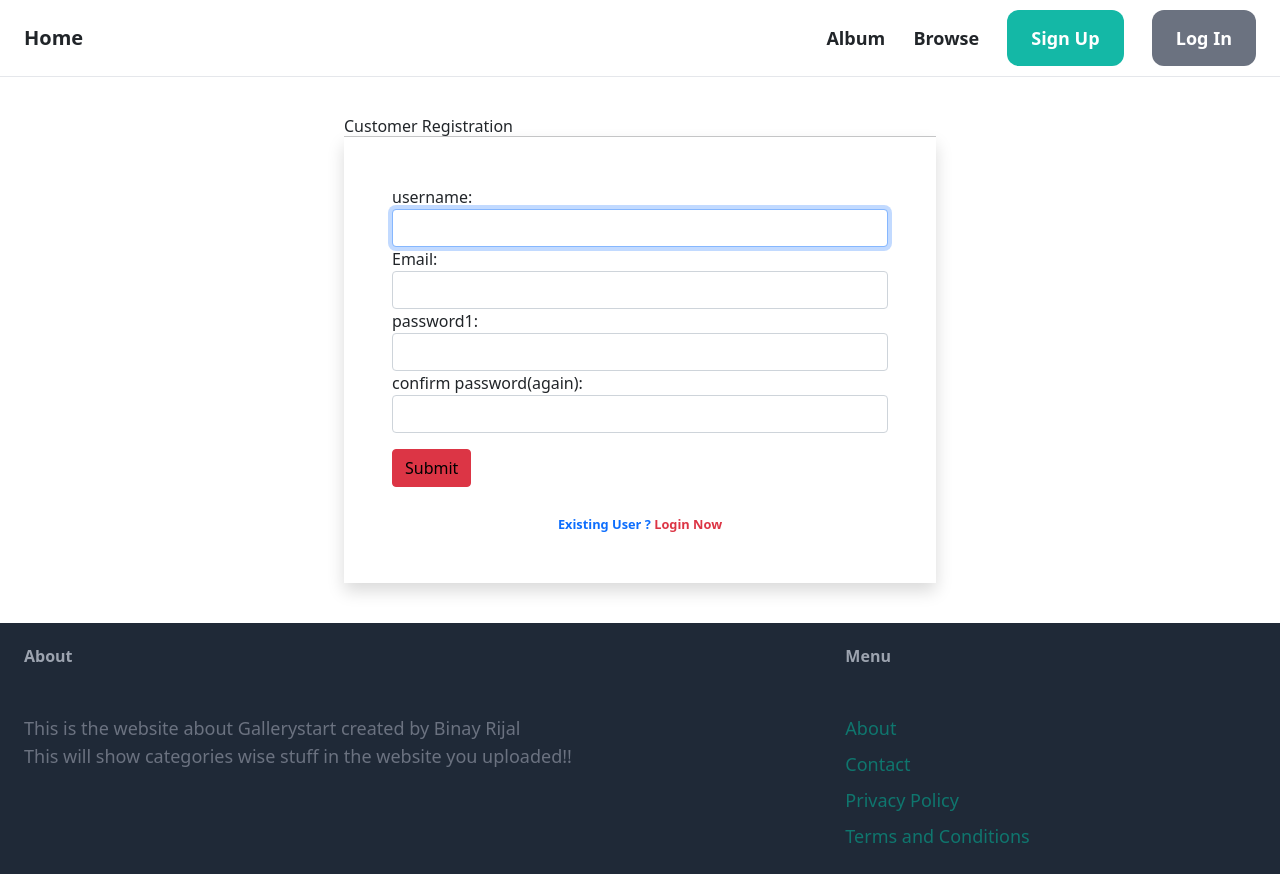
After one commit to binayrijal/photoalbum, a Django app: page /registration/ in a window 1280 px wide. The commit adds this page. Run offline with Django 4.2, Linux system fonts and the light colour scheme; some libraries are stand-ins or nearby versions.

Commit message:
user wise seperations

```diff
--- a/Gallerysite/Gallerysite/settings.py
+++ b/Gallerysite/Gallerysite/settings.py
@@ -125,6 +125,8 @@ MEDIA_URL='/media/'
 
 MEDIA_ROOT= BASE_DIR/ 'media'
 
+LOGIN_REDIRECT_URL = '/'
+
 # Default primary key field type
 # https://docs.djangoproject.com/en/4.1/ref/settings/#default-auto-field
 
--- a/Gallerysite/Gallerystart/forms.py
+++ b/Gallerysite/Gallerystart/forms.py
@@ -1,6 +1,9 @@
 from django import forms
 from .models import Album
 from django.contrib.auth.models import User
+from django.contrib.auth.forms import UserCreationForm,AuthenticationForm,UsernameField,PasswordChangeForm,PasswordResetForm,SetPasswordForm
+from django.utils.translation import gettext,gettext_lazy as _
+
 
 class Albumform(forms.ModelForm):
 
@@ -8,3 +11,46 @@ class Albumform(forms.ModelForm):
         model=Album
         fields=['id','photo','classification']
         labels={'photo':''}
+
+
+
+class UserRegistrationForm(UserCreationForm):
+    username=forms.CharField(label='username',required=True,widget=forms.TextInput(attrs={
+        'class':'form-control',
+
+    }))
+
+    email=forms.CharField(required=True,widget=forms.EmailInput(attrs={
+        'class':'form-control',
+
+    }))
+
+    password1=forms.CharField(label='password1',required=True,widget=forms.PasswordInput(attrs={
+        'class':'form-control',
+
+
+
+    }))
+    password2=forms.CharField(label='confirm password(again)',required=True,widget=forms.PasswordInput(attrs={
+        'class':'form-control',
+
+    }))
+
+    class Meta:
+        model=User
+        fields=['username','email','password1','password2']
+        labels={'email':'Email'}
+
+class UserLoginForm(AuthenticationForm):
+
+    username=UsernameField(widget=forms.TextInput(attrs={
+        'autofocus':True,
+        'class':'form-control',
+
+
+    }))
+
+    password=forms.CharField(label=_("password"),strip=False,widget=forms.PasswordInput(attrs={
+        'autocomplete':'current-password',
+        'class':'form-control',
+    }))
--- a/Gallerysite/Gallerystart/templates/Gallerystart/base.html
+++ b/Gallerysite/Gallerystart/templates/Gallerystart/base.html
@@ -33,13 +33,13 @@
         {% if request.user.is_authenticated %}
         <a href="#" class="px-6 py-3 text-lg font-semibold bg-teal-500 text-white rounded-xl hover:text-teal-700">Inbox</a>
         <a href="#" class="px-6 py-3 text-lg font-semibold bg-gray-500 text-white rounded-xl hover:text-gray-700">Dashboard</a>
-        <a href="#" class="px-6 py-3 text-lg font-semibold bg-red-500 text-white rounded-xl hover:text-red-700">Logout</a>
+        <a href="{%url 'logout'%}" class="px-6 py-3 text-lg font-semibold bg-red-500 text-white rounded-xl hover:text-red-700">Logout</a>
 
 
         {% else %}
 
-        <a href="#" class="px-6 py-3 text-lg font-semibold bg-teal-500 text-white rounded-xl hover:text-teal-700">Sign Up</a>
-        <a href="#" class="px-6 py-3 text-lg font-semibold bg-gray-500 text-white rounded-xl hover:text-gray-700">Log In</a>
+        <a href="{%url 'customerregistration'%}" class="px-6 py-3 text-lg font-semibold bg-teal-500 text-white rounded-xl hover:text-teal-700">Sign Up</a>
+        <a href="{%url 'loginuser'%}" class="px-6 py-3 text-lg font-semibold bg-gray-500 text-white rounded-xl hover:text-gray-700">Log In</a>
 
         {%endif%}
 
--- /dev/null
+++ b/Gallerysite/Gallerystart/templates/Gallerystart/customerregistration.html
@@ -0,0 +1,34 @@
+{% extends 'Gallerystart/base.html' %}
+{% load static %}
+{% block title %}Customer Registration{% endblock title %}
+{% block content %}
+<div class="container">
+ <div class="row my-3">
+  <div class="col-sm-6 offset-sm-3">
+   <h3>Customer Registration</h3>
+   <hr>
+
+   <form action="{%url 'customerregistration' %}" method="post" novalidate class="shadow p-5">
+    {%if messages%}
+     {%for message in messages%}
+       <p class="alert alert-success">{{message}}</p>
+     {%endfor%}
+    {%endif%}
+    {%csrf_token%}
+    {{form.as_p}}
+    <div class="text-start">
+     <button type="submit" class="btn btn-danger mt-3 text-black mr-2">Submit</button>
+    </div>
+    <br>
+    <div class="text-center text-primary fw-bold"><small>Existing User ? <a href="{% url 'loginuser'%}"
+       class="text-danger">Login Now</a> </small></div>
+    {% if form.non_field_errors %}
+    {% for error in form.non_field_errors %}
+    <p class="alert alert-danger my-3">{{error}}</p>
+    {% endfor %}
+    {% endif %}
+   </form>
+  </div>
+ </div>
+</div>
+{% endblock content %}
--- a/Gallerysite/Gallerystart/urls.py
+++ b/Gallerysite/Gallerystart/urls.py
@@ -1,5 +1,7 @@
 from django.urls import path
 from . import views
+from django.contrib.auth import views as auth_views
+from .forms import UserLoginForm
 
 
 urlpatterns = [
@@ -7,6 +9,9 @@ urlpatterns = [
     path('album',views.album,name='album'),
     path('album/<slug:data>',views.showcategoryalbum,name='showalbum'),
 
-    path('deletephoto/<int:id>',views.deletephoto,name="deletephoto")
+    path('deletephoto/<int:id>',views.deletephoto,name="deletephoto"),
+    path('logout/',auth_views.LogoutView.as_view(next_page='loginuser'),name='logout'),
+    path('accounts/login/',auth_views.LoginView.as_view(template_name='Gallerystart/login.html',authentication_form=UserLoginForm),name="loginuser"),
+    path('registration/', views.customerregistration, name='customerregistration'),
 
 ]
--- a/Gallerysite/Gallerystart/views.py
+++ b/Gallerysite/Gallerystart/views.py
@@ -3,6 +3,9 @@ from django.http import HttpResponse
 from .forms import Albumform
 from .models import Album
 from django.db.models import Q
+from .forms import UserRegistrationForm
+from django.contrib import messages
+from django.contrib.auth.decorators import login_required
 
 # Create your views here.
 def home(request):
@@ -15,17 +18,19 @@ def home(request):
     form=Albumform()
     return render(request,'Gallerystart/home.html',{'form':form})
 
-
+@login_required
 def album(request):
     user=request.user
     albums=Album.objects.filter(user=user)
     return render(request,'Gallerystart/album.html',{'albums':albums})
 
+@login_required
 def showcategoryalbum(request,data=None):
     albums=None
+    user=request.user
     if data in ["dashain","tihar","picnic"]:
 
-        albums=Album.objects.filter(classification=data)
+        albums=Album.objects.filter(Q(classification=data)|Q(user=user))
 
 
     elif data == "others":
@@ -36,9 +41,29 @@ def showcategoryalbum(request,data=None):
 
     return render(request,'Gallerystart/album.html',{'albums':albums,'data':data})
 
-
+@login_required
 def deletephoto(request,id=None):
     if id:
         albums=Album.objects.get(id=id)
         albums.delete()
     return redirect ('album')
+
+def login(request):
+ return render(request, 'Gallery/login.html')
+
+
+
+def customerregistration(request):
+ if request.method=="POST":
+  form=UserRegistrationForm(request.POST)
+  if form.is_valid():
+     form.save()
+     messages.success(request,'congratulations!!Registration successfull')
+     form=UserRegistrationForm()
+
+ else:
+  form=UserRegistrationForm()
+
+ return render(request, 'Gallerystart/customerregistration.html',{
+  'form':form,
+ })
```
Also changed, not shown: Gallerysite/Gallerystart/templates/Gallerystart/login.html (added, +24 -0 lines), Gallerysite/db.sqlite3, Gallerysite/media/image/IMG_3688.JPG (added).
